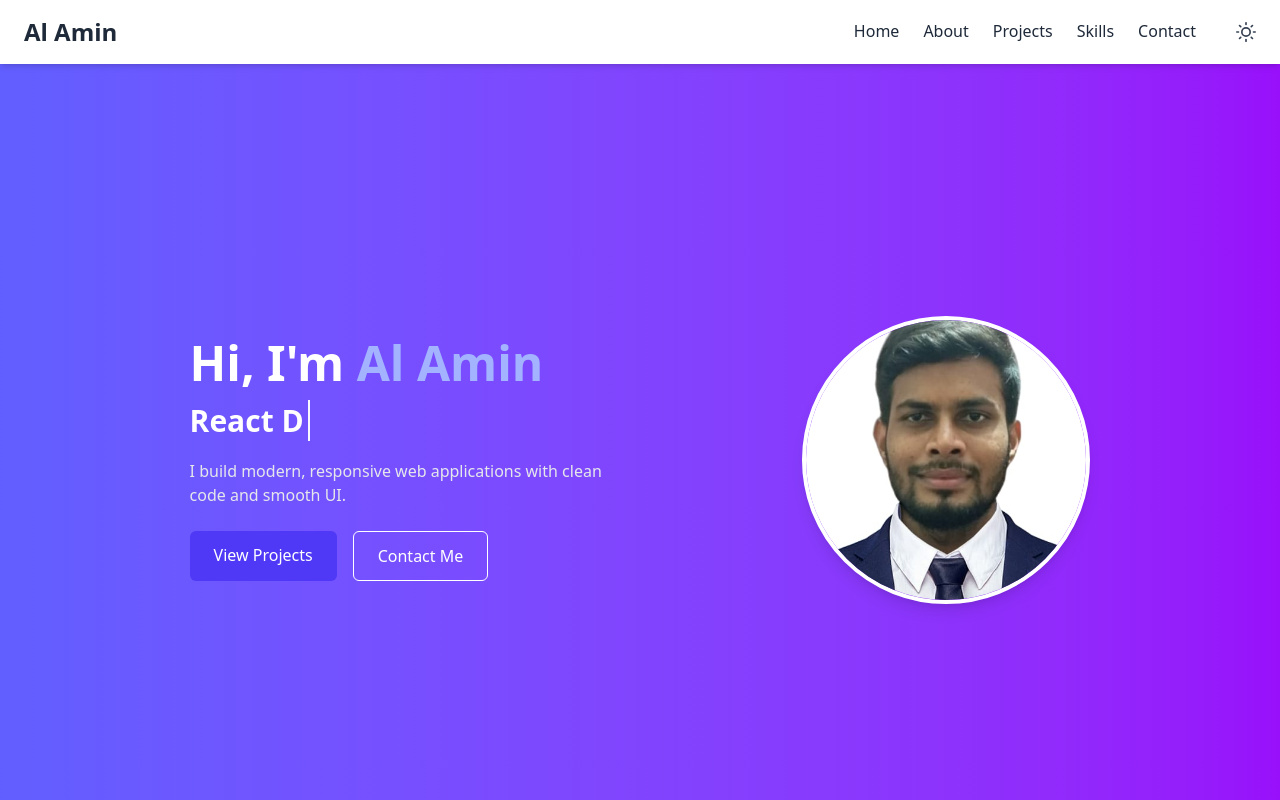
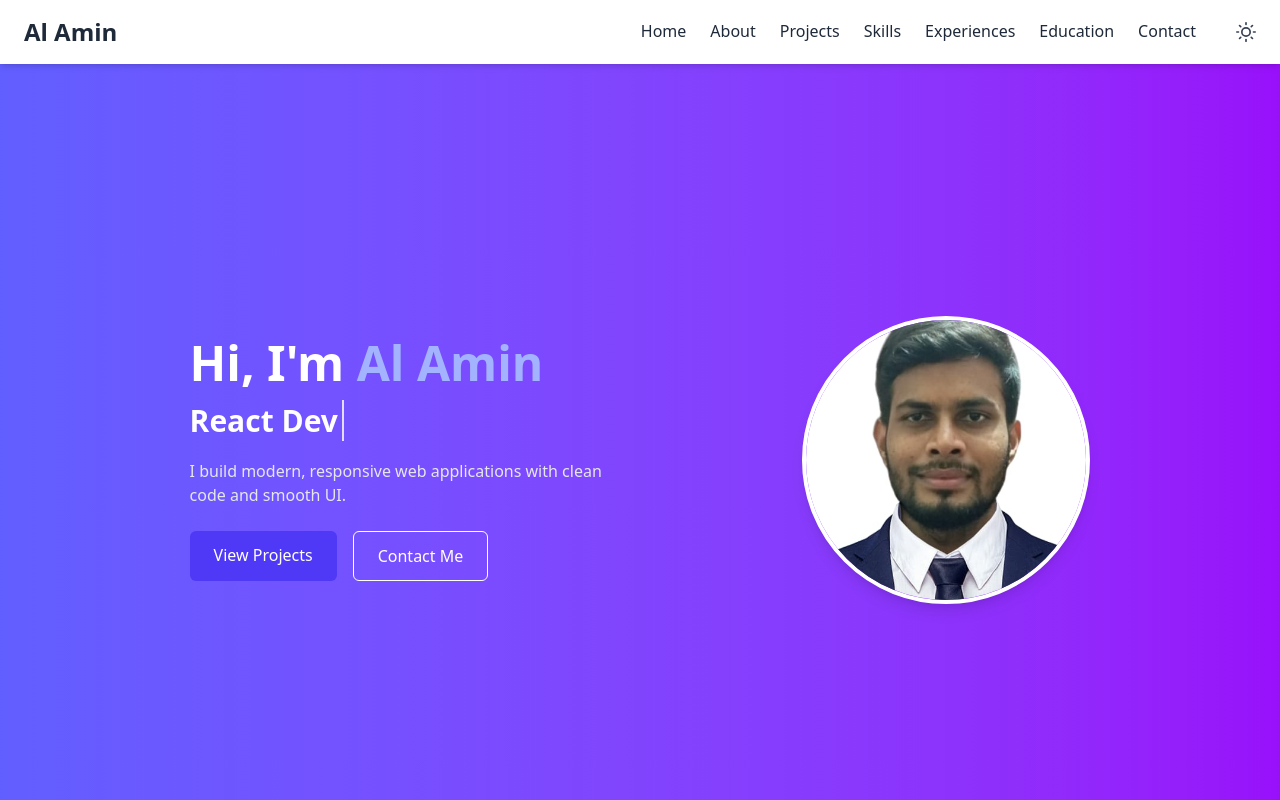
Before and after one commit to alamincse2003/portfolio-of-al-amin, a Next.js app: page / in a window 1280 px wide. Shown: the top 800 px of the page. Built offline with nearby package versions, Linux system fonts and the light colour scheme.

Commit message:
experience and eduction section implement done

```diff
--- /dev/null
+++ b/app/components/Eductaion.jsx
@@ -0,0 +1,49 @@
+"use client";
+import { motion } from "framer-motion";
+import { FaGraduationCap, FaCalendarAlt } from "react-icons/fa";
+import { education } from "../data/education";
+
+const Eductaion = () => {
+  return (
+    <section id="education" className="py-16 bg-gray-50 dark:bg-gray-900">
+      <div className="max-w-5xl mx-auto px-6">
+        <h2 className="text-3xl font-bold text-center mb-12 text-gray-900 dark:text-gray-100">
+          Education
+        </h2>
+
+        <div className="grid gap-6">
+          {education.map((edu, index) => (
+            <motion.div
+              key={index}
+              className="bg-white dark:bg-gray-800 rounded-xl shadow-sm p-6 hover:shadow-md hover:scale-105 transition-transform duration-300"
+              initial={{ opacity: 0, y: 30 }}
+              whileInView={{ opacity: 1, y: 0 }}
+              transition={{ duration: 0.6, delay: index * 0.2 }}
+              viewport={{ once: true }}
+            >
+              <div className="flex items-center justify-between mb-2">
+                <h3 className="text-lg font-semibold text-gray-900 dark:text-gray-100 flex items-center gap-2">
+                  <FaGraduationCap className="w-4 h-4 text-indigo-500" />{" "}
+                  {edu.degree}
+                </h3>
+                <span className="flex items-center text-gray-500 dark:text-gray-300 text-sm gap-1">
+                  <FaCalendarAlt className="w-3 h-3" /> {edu.duration}
+                </span>
+              </div>
+              <p className="text-gray-600 dark:text-gray-300 italic mb-3">
+                {edu.institution}
+              </p>
+              <ul className="list-disc list-inside text-gray-700 dark:text-gray-300 space-y-1">
+                {edu.details.map((item, i) => (
+                  <li key={i}>{item}</li>
+                ))}
+              </ul>
+            </motion.div>
+          ))}
+        </div>
+      </div>
+    </section>
+  );
+};
+
+export default Eductaion;
--- /dev/null
+++ b/app/components/Experiences.jsx
@@ -0,0 +1,72 @@
+"use client";
+import { motion } from "framer-motion";
+
+export default function Experience() {
+  const experiences = [
+    {
+      role: "Frontend Developer Intern",
+      company: "NexaBD",
+      duration: "Jan 2025 - Present",
+      details: [
+        "Developed and maintained responsive web interfaces using HTML, Tailwind CSS, and JavaScript.",
+        "Improved site performance through optimized CSS/JS practices.",
+        "Collaborated with the team to ensure cross-browser compatibility.",
+      ],
+    },
+    {
+      role: "Frontend Developer (Remote)",
+      company: "Startup Company",
+      duration: "Jul 2024 - Dec 2024",
+      details: [
+        "Updated content, managed internal linking, and maintained websites.",
+        "Worked with HTML, Tailwind CSS, and JavaScript for frontend tasks.",
+        "Contributed to website research and SEO improvements.",
+      ],
+    },
+  ];
+
+  return (
+    <section id="experiences" className="py-16 bg-gray-50 dark:bg-gray-900">
+      <div className="max-w-5xl mx-auto px-6">
+        {/* Toggle Button */}
+
+        {/* Section Title */}
+        <h2 className="text-3xl font-bold text-center mb-12 text-gray-900 dark:text-gray-100">
+          Experience
+        </h2>
+
+        {/* Timeline */}
+        <div className="relative border-l-2 border-indigo-400 ml-6 space-y-10">
+          {experiences.map((exp, index) => (
+            <motion.div
+              key={index}
+              className="relative pl-6"
+              initial={{ opacity: 0, x: -50 }}
+              whileInView={{ opacity: 1, x: 0 }}
+              transition={{ duration: 0.6, delay: index * 0.2 }}
+              viewport={{ once: true }}
+            >
+              {/* Dot */}
+              <span className="absolute -left-3 top-2 w-6 h-6 rounded-full bg-indigo-500 border-4 border-white dark:border-gray-900 shadow"></span>
+
+              {/* Card */}
+              <div className="bg-white dark:bg-gray-800 rounded-2xl shadow-md p-6">
+                <h3 className="text-xl font-semibold text-gray-900 dark:text-gray-100">
+                  {exp.role}
+                </h3>
+                <p className="text-gray-600 dark:text-gray-300">
+                  {exp.company} | <span className="italic">{exp.duration}</span>
+                </p>
+                <ul className="list-disc list-inside mt-3 text-gray-700 dark:text-gray-300 space-y-1">
+                  {exp.details.map((item, i) => (
+                    <li key={i}>{item}</li>
+                  ))}
+                </ul>
+              </div>
+            </motion.div>
+          ))}
+        </div>
+      </div>
+    </section>
+  );
+}
--- a/app/components/Navbar.jsx
+++ b/app/components/Navbar.jsx
@@ -13,6 +13,8 @@ export default function Navbar() {
     { name: "About", href: "#about" },
     { name: "Projects", href: "#projects" },
     { name: "Skills", href: "#skills" },
+    { name: "Experiences", href: "#experiences" },
+    { name: "Education", href: "#education" },
     { name: "Contact", href: "#contact" },
   ];
 
--- /dev/null
+++ b/app/data/education.js
@@ -0,0 +1,20 @@
+export const education = [
+  {
+    degree: "Diploma in Computer Engineering",
+    institution: "Shariatpur Polytechnic Institute",
+    duration: "2019 - 2023",
+    details: [
+      "CGPA: 3.79/4.00",
+      "Relevant Coursework: Web Development, Database Management",
+    ],
+  },
+  {
+    degree: "English Language Course",
+    institution: "Rahat English Care",
+    duration: "June 2025 - Present",
+    details: [
+      "Speaking, Listening, Writing practice",
+      "Focus on professional communication",
+    ],
+  },
+];
--- /dev/null
+++ b/app/data/experiences.js
@@ -0,0 +1,22 @@
+export const experiences = [
+  {
+    role: "Frontend Developer Intern",
+    company: "NexaBD",
+    duration: "Jan 2025 - Present",
+    details: [
+      "Developed and maintained responsive web interfaces using HTML, Tailwind CSS, and JavaScript.",
+      "Improved site performance through optimized CSS/JS practices.",
+      "Collaborated with the team to ensure cross-browser compatibility.",
+    ],
+  },
+  {
+    role: "Frontend Developer (Remote)",
+    company: "Startup Company",
+    duration: "Jul 2024 - Dec 2024",
+    details: [
+      "Updated content, managed internal linking, and maintained websites.",
+      "Worked with HTML, Tailwind CSS, and JavaScript for frontend tasks.",
+      "Contributed to website research and SEO improvements.",
+    ],
+  },
+];
--- a/app/page.js
+++ b/app/page.js
@@ -1,4 +1,6 @@
 import About from "./components/About";
+import Eductaion from "./components/Eductaion";
+import Experiences from "./components/Experiences";
 import Features from "./components/Features";
 import Hero from "./components/Hero";
 import Projects from "./components/Projects";
@@ -12,6 +14,8 @@ export default function Home() {
       <About />
       <Projects />
       <Skills />
+      <Experiences />
+      <Eductaion />
     </>
   );
 }
```
